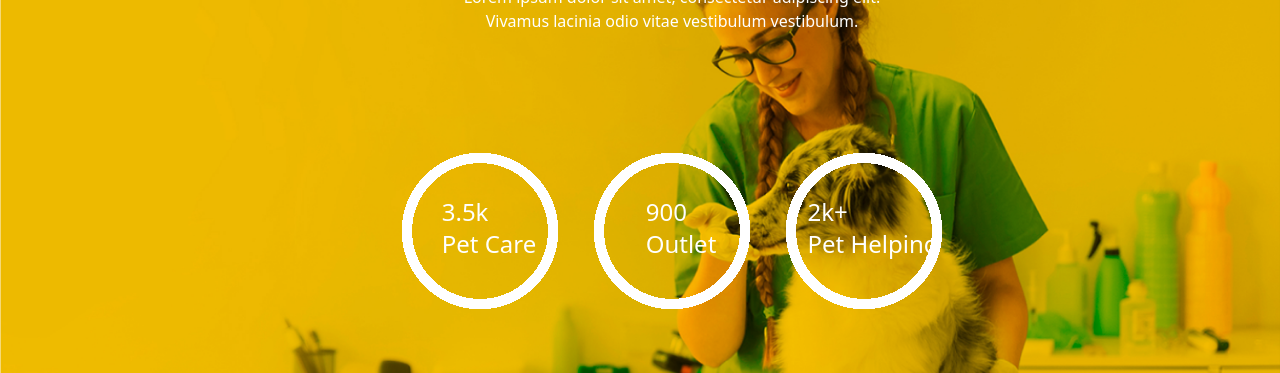
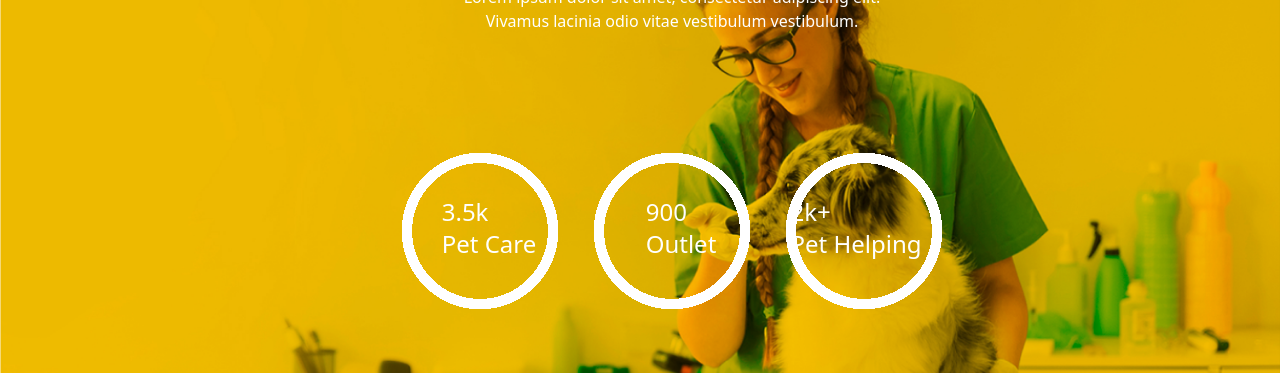
Before and after one commit to MokhlesBappy/Assignment-12-PSD-to-website, a plain HTML site: page index.html in a window 1280 px wide. Shown: the part 1680-2053 px from the top of the page. Drawn offline with nearby package versions, Linux system fonts and the light colour scheme.

Commit message:
Update index.html

```diff
--- a/index.html
+++ b/index.html
@@ -164,7 +164,7 @@
 
         <div class="">
 
-            <div class="absolute w-[210px] h-[190px] grid place-content-center text-2xl">
+            <div class="absolute w-[176px] h-[190px] grid place-content-center text-2xl">
                 <p>2k+</p>
                 <p>Pet Helping</p>
             </div>
```
